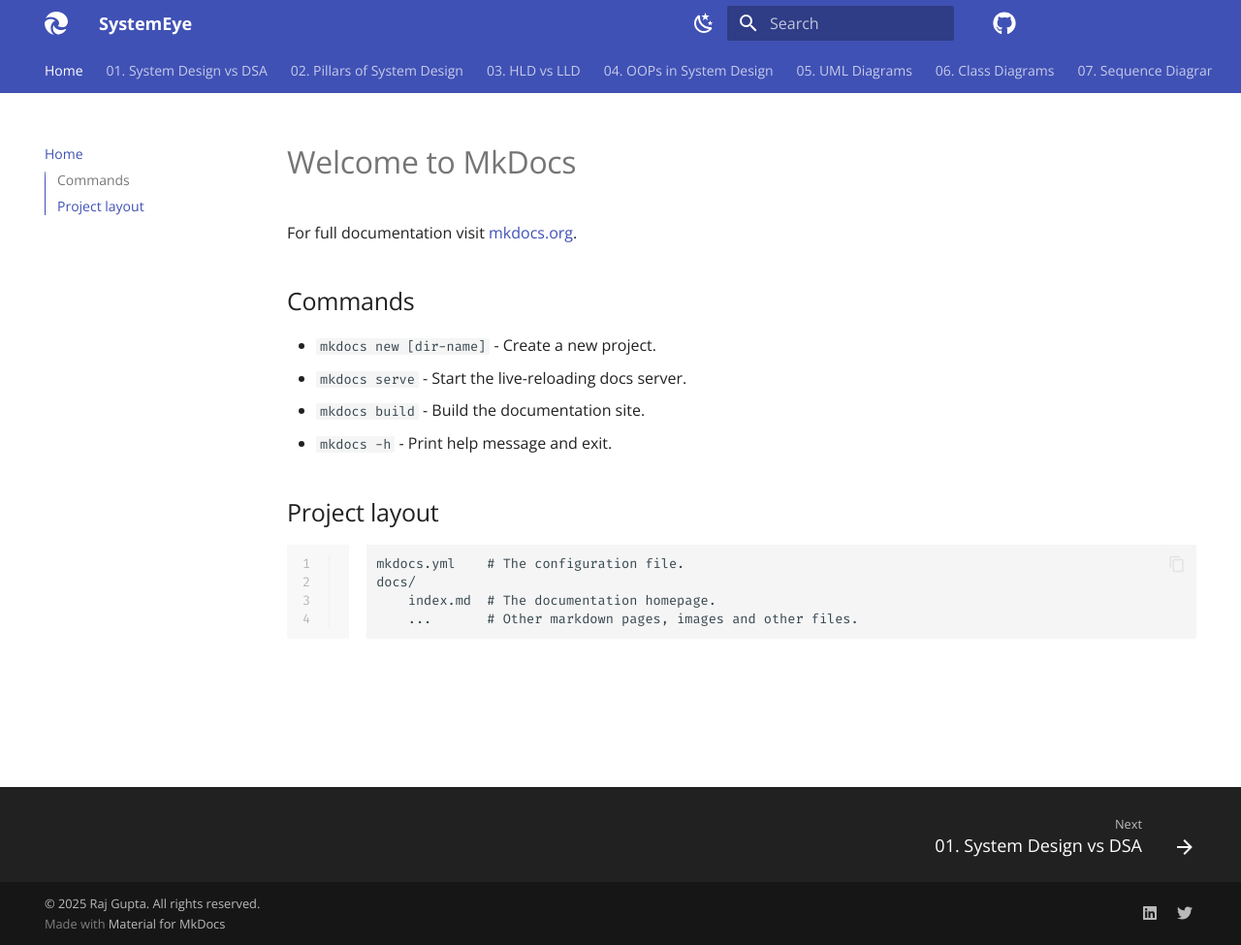
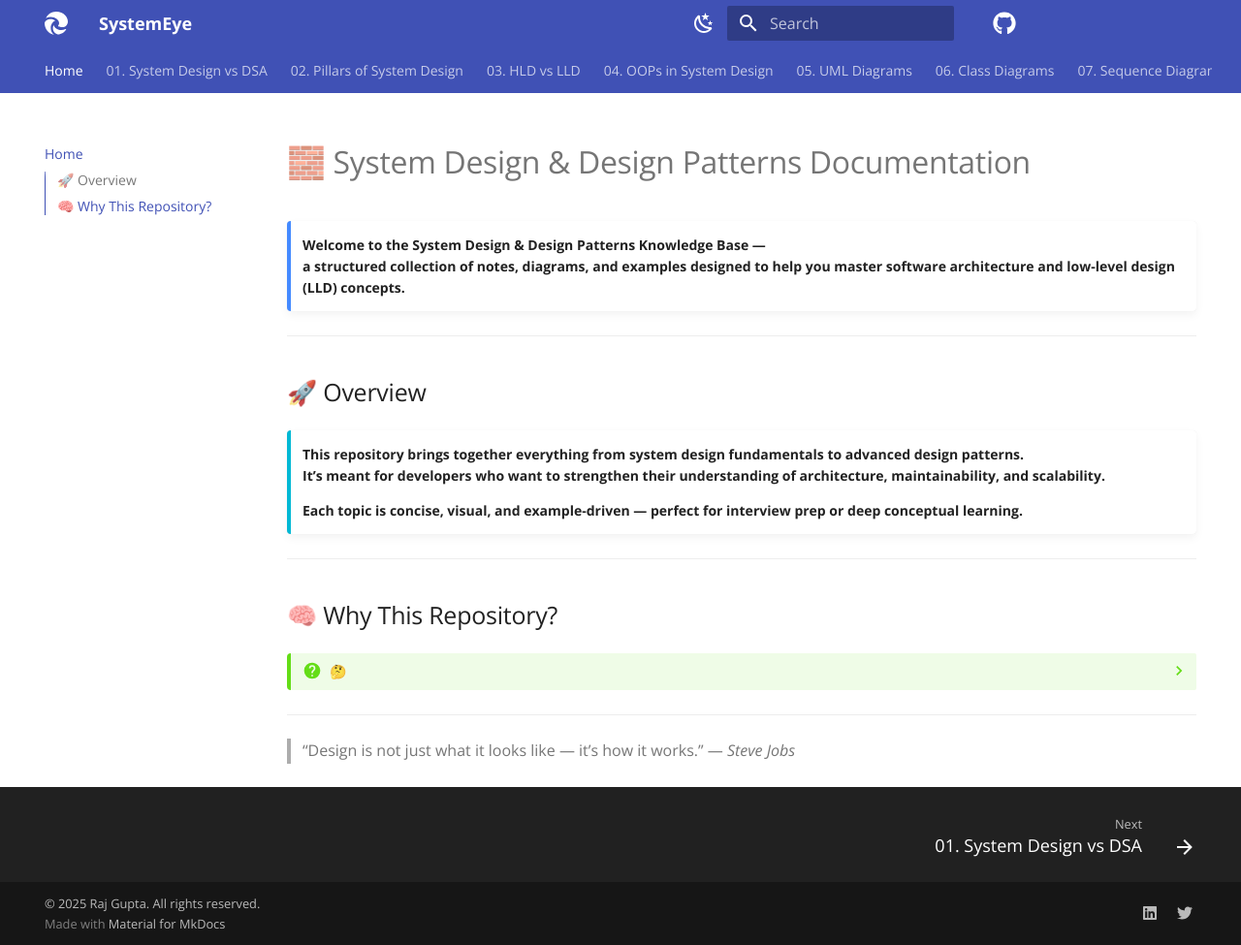
Before and after one commit to Raj-G07/System-design-observation, an MkDocs documentation site: the page built from docs/index.md, in a window 1280 px wide and 975 px high. Shown: the whole window at 97% size. Built offline with MkDocs 1.6.1 and Material for MkDocs 9.7.7, drawn with Linux system fonts in a browser that asks for light colours; comment, search, counter and statistics services are not loaded.

Commit message:
Update homepage

```diff
--- a/docs/index.md
+++ b/docs/index.md
@@ -1,17 +1,26 @@
-# Welcome to MkDocs
+# 🧱 System Design & Design Patterns Documentation
+!!! note ""
+    Welcome to the **System Design & Design Patterns Knowledge Base** —
+    a structured collection of notes, diagrams, and examples designed to help you master **software architecture and low-level design (LLD)** concepts.
 
-For full documentation visit [mkdocs.org](https://www.mkdocs.org).
+---
 
-## Commands
+## 🚀 Overview
+!!! info ""
+    This repository brings together everything from **system design fundamentals** to **advanced design patterns**.
+    It’s meant for developers who want to strengthen their understanding of **architecture, maintainability, and scalability**.
 
-* `mkdocs new [dir-name]` - Create a new project.
-* `mkdocs serve` - Start the live-reloading docs server.
-* `mkdocs build` - Build the documentation site.
-* `mkdocs -h` - Print help message and exit.
+    Each topic is concise, visual, and example-driven — perfect for interview prep or deep conceptual learning.
 
-## Project layout
+---
 
-    mkdocs.yml    # The configuration file.
-    docs/
-        index.md  # The documentation homepage.
-        ...       # Other markdown pages, images and other files.
+## 🧠 Why This Repository?
+??? question "🤔"
+    - 📚 Organized from **theory → principles → patterns → practical systems**
+    - 🪶 Simple **Markdown-based**, ideal for MkDocs or GitHub Pages
+    - 🧩 Contains **C++ code examples**, UML diagrams, and explanations
+    - ⚙️ Easy to extend with new patterns or examples
+
+---
+
+> “Design is not just what it looks like — it’s how it works.” — *Steve Jobs*
```
